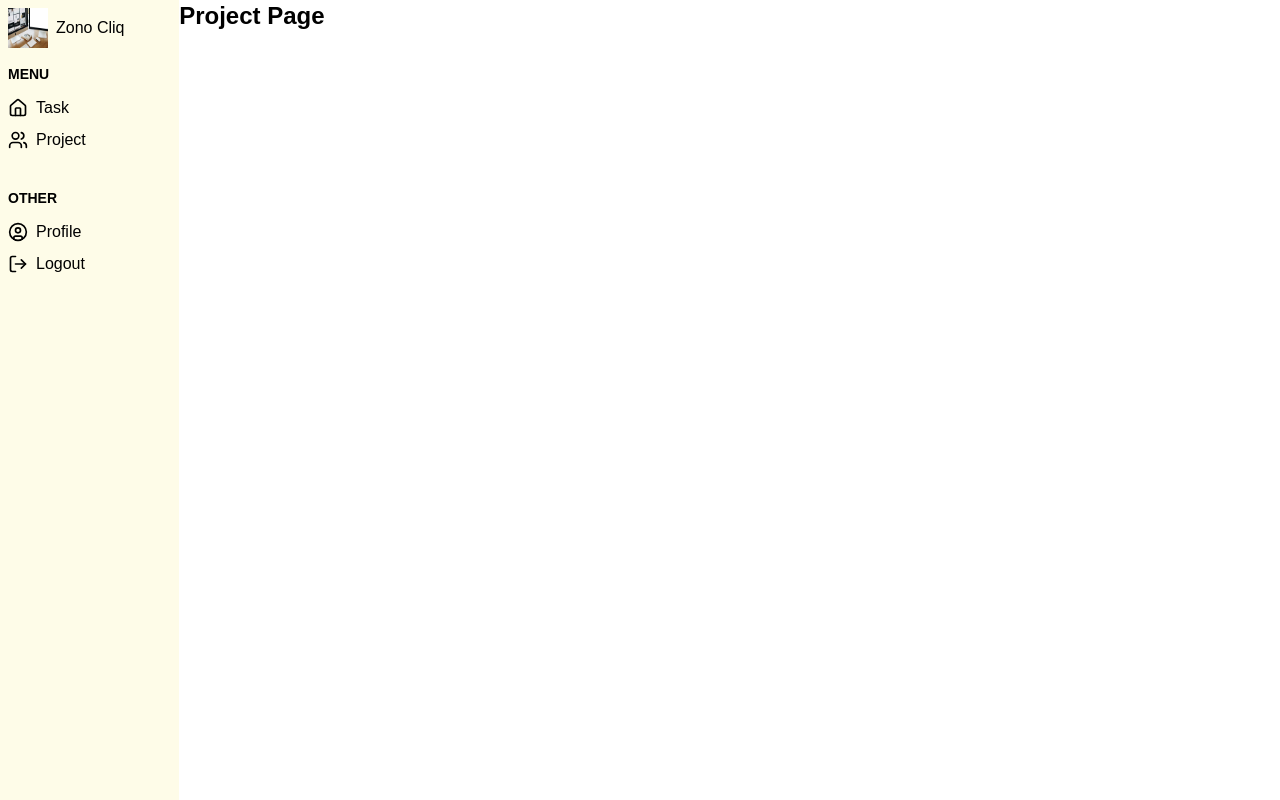
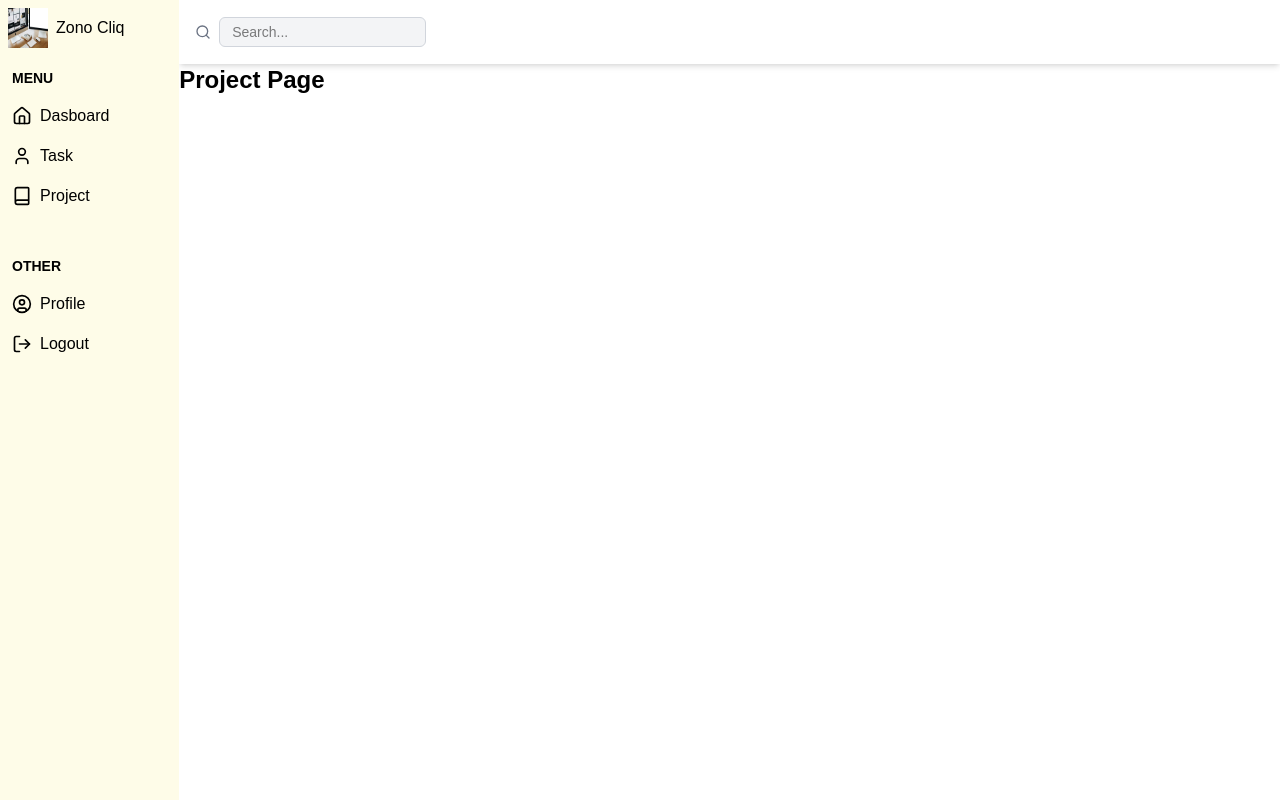
Before and after one commit to yasirarafath-muvnw/frontend, a Next.js app: page /dashboard/project in a window 1280 px wide. Built offline with nearby package versions, Linux system fonts and the light colour scheme.

Commit message:
layut updates

```diff
--- a/app/dashboard/layout.js
+++ b/app/dashboard/layout.js
@@ -43,8 +43,8 @@ export default function DashboardLayout({ children }) {
 
                     <Menue handleLogoutConfirmed={handleLogoutConfirmed}/>
                 </div>
-                <div className="flex w-[86%]  md:w-[92%] lg:w-[84%] xl:w-[86%] bg-white overflow-scroll">
-                    {/* <Navbar /> */}
+                <div className="flex w-[86%]  md:w-[92%] lg:w-[84%] xl:w-[86%] bg-white overflow-scroll flex-col">
+                    <Navbar />
                     {children}
                 </div>
             </div>
--- a/components/Menue.js
+++ b/components/Menue.js
@@ -17,22 +17,23 @@ const menuItems = [
         items: [
             {
                 icon: Home,
+                label: "Dasboard",
+                href: "/dashboard",
+                visible: ["admin", "teacher"],
+            },
+            {
+                icon: User,
                 label: "Task",
                 href: "/dashboard/task",
                 visible: ["admin", "teacher", "student", "parent"],
             },
             {
-                icon: Users,
+                icon: Book,
                 label: "Project",
                 href: "/dashboard/project",
                 visible: ["admin", "teacher"],
             },
-            //   {
-            //     icon: User,
-            //     label: "Students",
-            //     href: "/list/students",
-            //     visible: ["admin", "teacher"],
-            //   },
+
             //   {
             //     icon: User,
             //     label: "Parents",
@@ -76,7 +77,7 @@ export default function Menue({ handleLogoutConfirmed }) {
     return (
         <div>
             {menuItems.map((section, sectionIdx) => (
-                <div key={sectionIdx} className="mb-4 justify-between p-2">
+                <div key={sectionIdx} className="mb-4 justify-between p-3">
                     <span className="block text-sm font-semibold mb-2 text-black">
                         {section.title}
                     </span>
@@ -86,10 +87,10 @@ export default function Menue({ handleLogoutConfirmed }) {
                             <Link
                                 href={item.href}
                                 key={itemIdx}
-                                className="flex items-center gap-2 py-1 hover:text-amber-500"
+                                className="flex items-center gap-2 py-2 hover:text-amber-500 justify-center lg:justify-start"
                             >
                                 <Icon size={20} color='black' />
-                                <span className='text-black'>{item.label}</span>
+                                <span className='text-black hidden lg:block'>{item.label}</span>
                             </Link>
                         );
                     })}
--- a/components/Navbar.js
+++ b/components/Navbar.js
@@ -1,11 +1,29 @@
-import React from 'react'
+'use client';
+import React from 'react';
+import { Search } from 'lucide-react';
 
 function Navbar() {
   return (
-    <div>
+    <nav className="flex items-center h-16 justify-between px-4 py-3 bg-white shadow-md">
 
-    </div>
-  )
+      <div className="flex items-center gap-2">
+        <Search size={16} className="text-gray-500" />
+        <input
+          type="text"
+          placeholder="Search..."
+          className="px-3 py-1 rounded-md border border-gray-300 bg-gray-100 text-sm text-black focus:outline-none focus:ring-2 focus:ring-blue-500"
+        />
+      </div>
+
+
+      <button
+        className="text-gray-600 hover:text-black"
+        aria-label="Profile or Settings"
+      >
+
+      </button>
+    </nav>
+  );
 }
 
-export default Navbar
+export default Navbar;
--- a/package.json
+++ b/package.json
@@ -10,6 +10,7 @@
   },
   "dependencies": {
     "@hookform/resolvers": "^5.1.1",
+    "@tailwindcss/postcss": "^4.1.11",
     "@tanstack/react-query": "^5.83.0",
     "axios": "^1.10.0",
     "js-cookie": "^3.0.5",
@@ -22,7 +23,6 @@
     "zod": "^4.0.5"
   },
   "devDependencies": {
-    "@tailwindcss/postcss": "^4",
-    "tailwindcss": "^4"
+    "tailwindcss": "^4.1.11"
   }
 }
```
Also changed, not shown: 1 other file (tests, documents, lock files or other folders).
